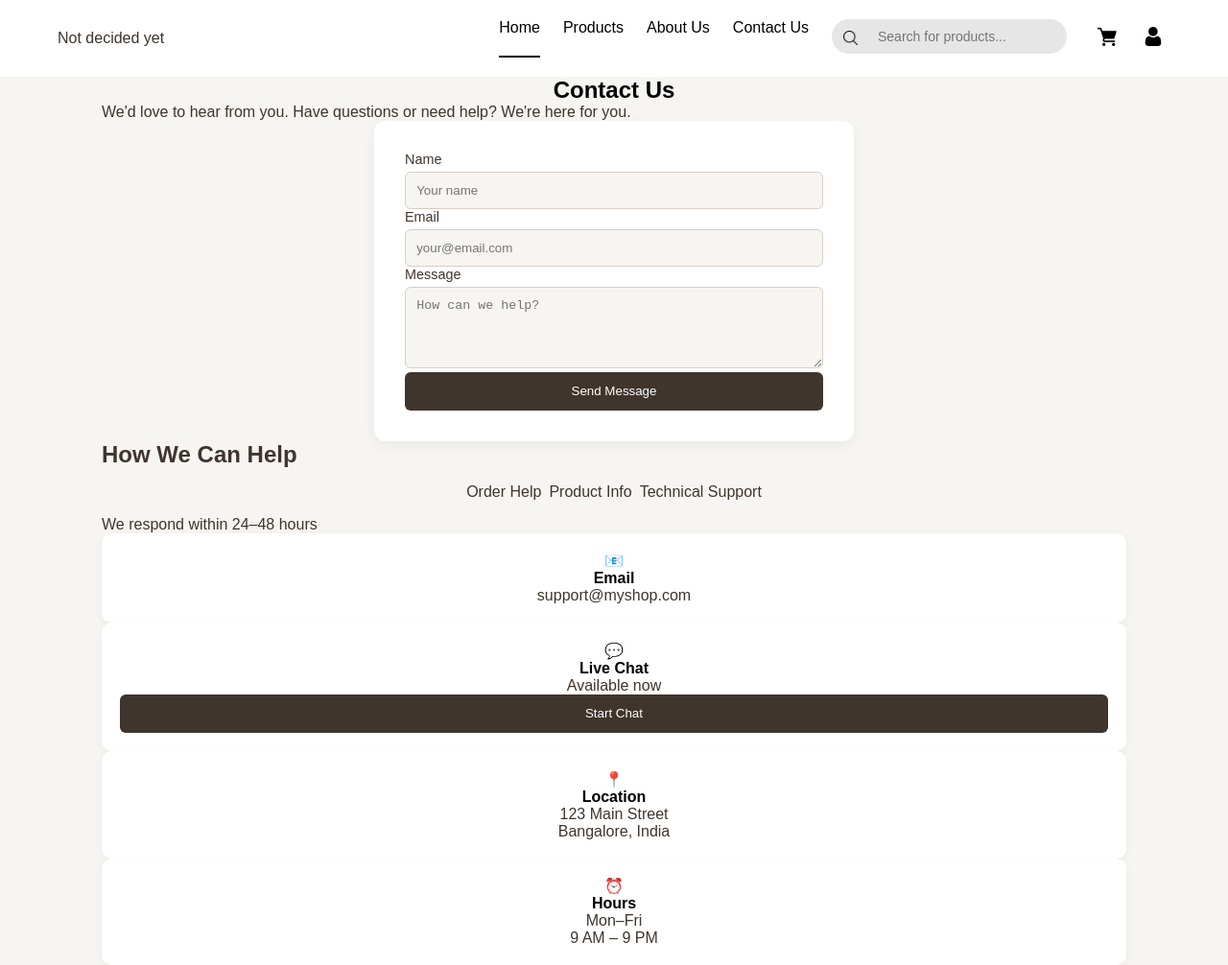
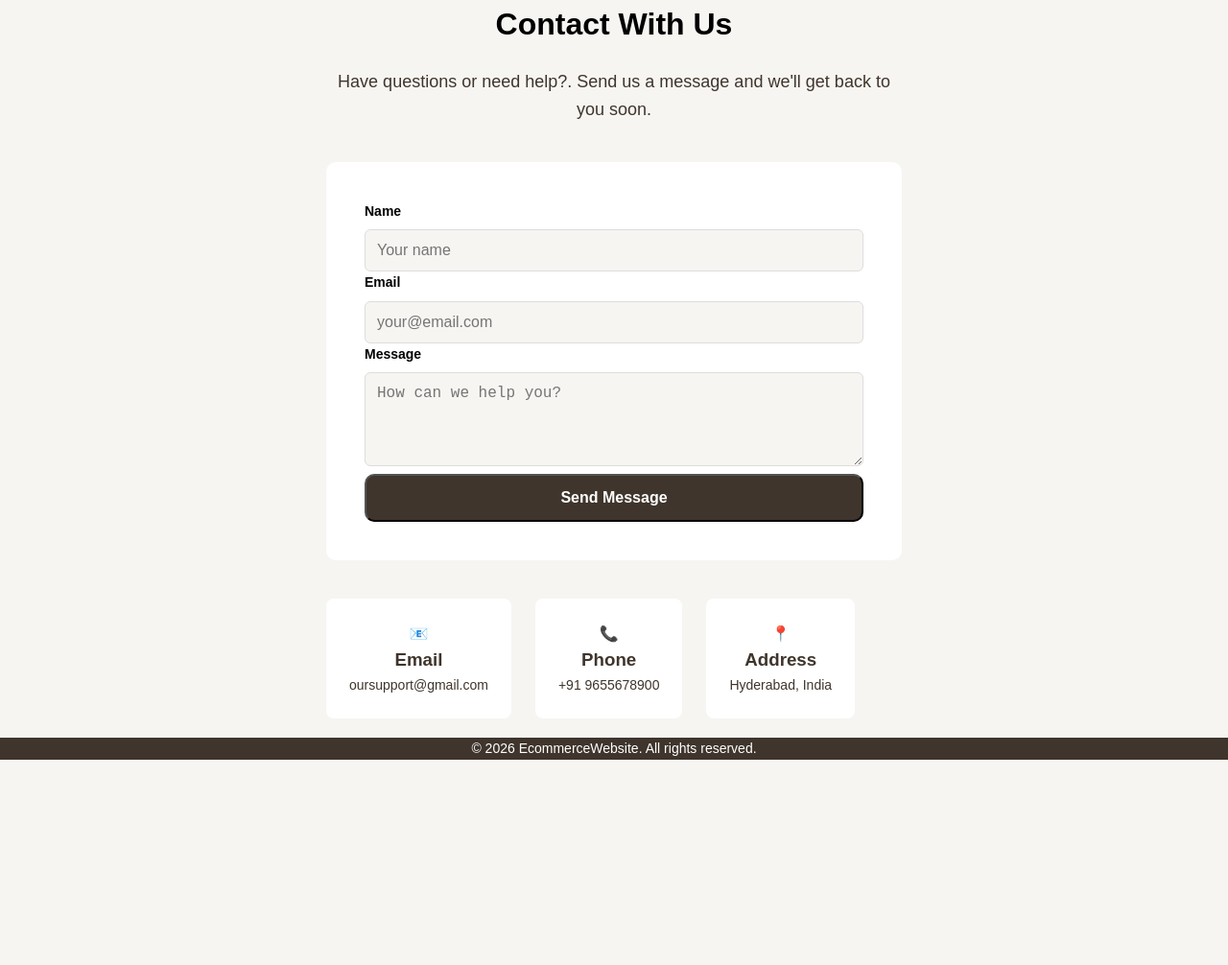
Before and after one commit to arshpreetsiingh/usi-ecommerce, a plain HTML site: page screens/contact.html in a window 1280 px wide. Shown: the whole page at 96% size. After the commit the page ends 800 px from the top, so only its background shows below. Drawn offline with Linux system fonts and the light colour scheme.

Commit message:
updated the code given by sahana

```diff
--- a/screens/contact.html
+++ b/screens/contact.html
@@ -4,121 +4,60 @@
     <meta charset="UTF-8">
     <meta name="viewport" content="width=device-width, initial-scale=1.0">
     <title>Contact Us</title>
-  <link rel="stylesheet" href="../styles/style.css">
+    <link rel="stylesheet" href="../styles/contactus.css">
 </head>
 <body>
 
-    <header class="navbar">
+    <div class="contact">
+        <div class="container">
+            <h1>Contact With Us</h1>
+            <p class="wrapper">Have questions or need help?. Send us a message and we'll get back to you soon.</p>
 
-        <!--Nav Left side logo Only-->
-        <div class="nav-left">
-            <span class="logo">
-                Not decided yet
-            </span>
-        </div>
-
-        <!-- Navbar center links to other pages -->
-               <div class="nav-center">
-            <a href="../index.html" class="current-page">Home</a>
-            <a href="./product.html">Products</a>
-            <a href="#">About Us</a>
-            <a href="./contact.html">Contact Us</a>
-
-        <!-- Search bar -->
-        <div class="search-container">
-            <img src="../assets/home/search-icon.png" alt="Search" class="search-icon">
-            <input type="text" class="search-bar" placeholder="Search for products...">
-        </div>
-
-        <!-- Navbar right side icons -->
-        <div class="nav-right">
-            <a href="#" class="icon-btn">
-                <img src="../assets/home/cart-img.png" alt="Cart" width="24" height="24">
-            </a>
-            <a href="#" class="icon-btn">
-                <img src="../assets/home/user.png" alt="User" width="24" height="24">
-            </a>
-        </div>
-
-    </header>
-  <!-- Header -->
-  <section class="header">
-    <div class="container">
-      <h1>Contact Us</h1>
-      <p>We'd love to hear from you. Have questions or need help? We're here for you.</p>
-    </div>
-  </section>
-
-  <!-- Contact Form -->
-  <section class="form-section">
-    <div class="container">
-      <div class="form-box">
-        <form id="contactForm">
-          <div class="form-group">
+            <div class="cont-card">
+                <form>
+                    <div class="form">
                         <label>Name</label>
                         <input type="text" placeholder="Your name">
                     </div>
 
-          <div class="form-group">
+                    <div class="form">
                         <label>Email</label>
                         <input type="email" placeholder="your@email.com">
                     </div>
 
-          <div class="form-group">
+                    <div class="form">
                         <label>Message</label>
-            <textarea rows="4" placeholder="How can we help?"></textarea>
+                        <textarea rows="4" placeholder="How can we help you?"></textarea>
                     </div>
 
                     <button type="submit">Send Message</button>
                 </form>
             </div>
-    </div>
-  </section>
 
-  <!-- Help Section -->
-  <section class="help-section">
-    <div class="container">
-      <h2>How We Can Help</h2>
 
-      <div class="tags">
-        <span>Order Help</span>
-        <span>Product Info</span>
-        <span>Technical Support</span>
+            <div class="info">
+                <div class="item">
+                    <div class="icon">📧</div>
+                    <h3>Email</h3>
+                    <p>oursupport@gmail.com</p>
                 </div>
 
-      <p class="note">We respond within 24–48 hours</p>
-
-      <div class="contact-options">
-        <div class="option">
-          <div class="icon">📧</div>
-          <h4>Email</h4>
-          <p>support@myshop.com</p>
+                <div class="item">
+                    <div class="icon">📞</div>
+                    <h3>Phone</h3>
+                    <p>+91 9655678900</p>
                 </div>
 
-        <div class="option">
-          <div class="icon">💬</div>
-          <h4>Live Chat</h4>
-          <p>Available now</p>
-          <button onclick="openChat()">Start Chat</button>
-        </div>
-
-        <div class="option">
+                <div class="item">
                     <div class="icon">📍</div>
-          <h4>Location</h4>
-          <p>123 Main Street<br>Bangalore, India</p>
-        </div>
-
-        <div class="option">
-          <div class="icon">⏰</div>
-          <h4>Hours</h4>
-          <p>Mon–Fri<br>9 AM – 9 PM</p>
+                    <h3>Address</h3>
+                    <p> Hyderabad, India</p>
                 </div>
             </div>
         </div>
-  </section>
-
-
-
-
+    </div>
+    <footer>
+            <p>© 2026 EcommerceWebsite. All rights reserved.</p>
+    </footer>
 </body>
 </html>
--- /dev/null
+++ b/styles/contactus.css
@@ -0,0 +1,99 @@
+* {
+    margin: 0;
+    padding: 0;
+    box-sizing: border-box;
+}
+
+body {
+    font-family: Arial, sans-serif;
+    background-color: #F7F5F2;
+    color: #3F352C;
+    line-height: 1.6;
+}
+
+.container {
+    width: 600px;
+    margin: 0 auto;
+
+}
+
+
+h1 {
+    color: #000000;
+    text-align: center;
+    margin-bottom: 20px;
+    font-size: 32px;
+}
+
+.wrapper {
+    text-align: center;
+    margin-bottom: 40px;
+    font-size: 18px;
+}
+
+.cont-card {
+    background-color: #FFFFFF;
+    padding: 40px;
+    border-radius: 10px;
+    margin-bottom: 40px;
+
+}
+
+label {
+    display: block;
+    margin-bottom: 8px;
+    color: #000000;
+    font-weight: bold;
+    font-size: 14px;
+}
+
+input, textarea {
+    width: 100%;
+    padding: 12px;
+    border: 1px solid #ddd;
+    border-radius: 6px;
+    font-size: 16px;
+    background: #F7F5F2;
+}
+
+button {
+    background-color: #3F352C;
+    color: white;
+    padding: 14px;
+    border-radius: 10px;
+    width: 100%;
+    font-size: 16px;
+    cursor: pointer;
+    font-weight: bold;
+}
+
+button:hover {
+    background-color: #2d2620;
+}
+
+.info {
+    display: flex;
+    width: 100%;
+    gap: 25px;
+    text-align: center;
+}
+
+.item {
+    padding: 24px;
+    background-color: #FFFFFF;
+    border-radius: 8px;
+
+}
+
+.item p {
+    color: #3F352C;
+    font-size: 14px;
+}
+
+footer {
+    background-color: #3F352C;
+    color: white;
+    text-align: center;
+    font-size: 14px;
+    margin-top: 20px;
+}
--- a/styles/style.css
+++ /dev/null
@@ -1,169 +0,0 @@
-/* Reset and basics */
-* {
-  margin: 0;
-  padding: 0;
-  box-sizing: border-box;
-}
-
-body {
-  font-family: Arial, sans-serif;
-  background: #F7F5F2;
-  color: #3F352C;
-}
-.navbar {
-  position: sticky;
-  top: 0;
-  z-index: 1000;
-  display: flex;
-  align-items: center;
-  justify-content: space-between;
-  padding: 20px 60px;
-  width: 100%;
-  gap: 30px;
-  background-color:  #ffffff;
-  flex-wrap: wrap;
-}
-
-.logo {
-  width:clamp(100px, 15vw, 150px);
-  height: auto;
-}
-
-.nav-center {
-  display: flex;
-  gap: clamp(12px, 2vw, 24px);
-}
-
-.nav-center a {
-  color: #000000;
-  /* font-weight: 400; */
-  white-space: nowrap;
-  text-decoration: none;
-}
-
-.current-page {
-  border-bottom: 2px solid #000000;
-}
-.search-container {
-  position: relative;
-  flex: 1;
-  min-width: 200px;
-  max-width: 500px;
-}
-
-.search-icon {
-  position: absolute;
-  margin: 12px;
-  width: 15px;
-  height: auto;
-}
-
-.search-bar {
-  width: 100%;
-  padding: 10px 16px 10px 48px;
-  border: none;
-  background-color: #e6e6e6;
-  border-radius: 62px;
-  font-size: 14px;
-  outline: none;
-}
-
-.nav-right {
-  display: flex;
-  gap: 12px;
-  align-items: center;
-}
-
-.icon-btn {
-  align-items: center;
-  justify-content: center;
-  padding: 8px;
-}
-
-.icon-btn img {
-  width: 20px;
-  height: auto;
-}
-/* Sections */
-.section {
-  padding: 3rem 1rem;
-}
-
-
-
-/* Container */
-.container {
-  max-width: 1100px;
-  margin: 0 auto;
-  padding: 0 1rem;
-}
-
-/* Headings */
-h1, h4 {
-  color: #000;
-  text-align: center;
-}
-
-/* Form */
-.form-box {
-  background: white;
-  padding: 2rem;
-  border-radius: 12px;
-  box-shadow: 0 5px 15px rgba(0,0,0,0.05);
-  margin: 0 auto;
-  max-width: 500px;
-}
-
-
-label {
-  display: block;
-  margin-bottom: 0.3rem;
-  font-size: 0.9rem;
-}
-
-input, textarea {
-  width: 100%;
-  padding: 0.7rem;
-  border: 1px solid #D8CEC4;
-  border-radius: 6px;
-  background: #F7F5F2;
-}
-
-button {
-  background: #3F352C;
-  color: white;
-  border: none;
-  padding: 0.8rem;
-  border-radius: 6px;
-  width: 100%;
-  cursor: pointer;
-}
-
-
-
-/* Help Tags */
-.tags {
-  display: flex;
-  flex-wrap: wrap;
-  justify-content: center;
-  gap: 0.5rem;
-  margin: 1rem 0;
-}
-
-
-/* Contact Cards */
-.contact-optons {
-  display: flex;
-  flex-wrap: wrap;
-  justify-content: center;
-  gap: 1rem;
-}
-
-.option {
-  background: white;
-  padding: 1.2rem;
-  border-radius: 10px;
-  text-align: center;
-  box-shadow: 0 3px 10px rgba(0,0,0,0.05);
-  min-width: 200px;
-}
```
Lines whose indentation alone changed are shown as unchanged.
